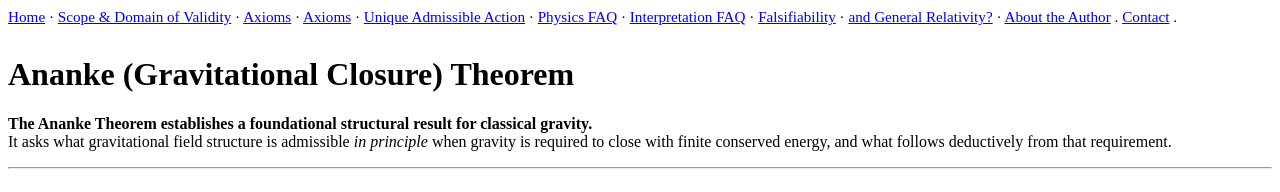
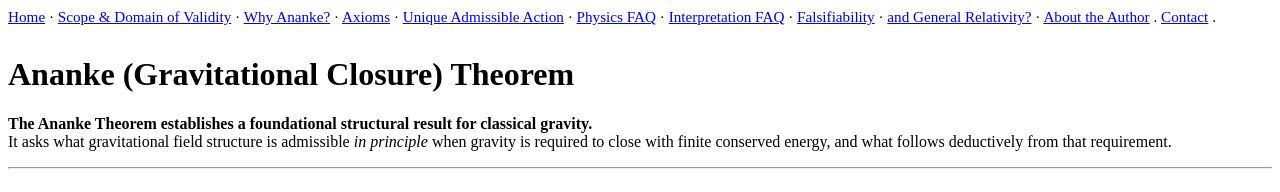
Before and after one commit to ananke-research/ananke-theorem, a Jekyll site: the page built from index.md, in a window 1280 px wide. Shown: the top 192 px of the page. Built offline with Jekyll 4.4.1, drawn with Linux system fonts in a browser that asks for light colours; our own code applies the rules of GitHub Pages for plain Markdown files.

Commit message:
Update navigation links in default layout

```diff
--- a/_layouts/default.html
+++ b/_layouts/default.html
@@ -13,13 +13,13 @@
   <nav style="margin-bottom:2em; font-size:0.95em;">
     <a href="/">Home</a> ·
     <a href="/pages/Scope & Domain of Validity/">Scope & Domain of Validity</a> ·
-    <a href="/pages/Why Ananke?/">Axioms</a> ·
+    <a href="/pages/Why Ananke?/">Why Ananke?</a> ·
     <a href="/pages/Axioms/">Axioms</a> ·
     <a href="/pages/Unique Admissible Action/">Unique Admissible Action</a> ·
     <a href="/pages/Physics FAQ/">Physics FAQ</a> ·
     <a href="/pages/Interpretation FAQ/">Interpretation FAQ</a> ·
     <a href="/pages/Falsifiability/">Falsifiability</a> ·
-    <a href="/pages/and general relativity?/">and General Relativity?</a> ·
+    <a href="/pages/and General Relativity?/">and General Relativity?</a> ·
     <a href="/pages/About the Author/">About the Author</a> .
     <a href="/pages/Contact/">Contact</a> .
   </nav>
```
